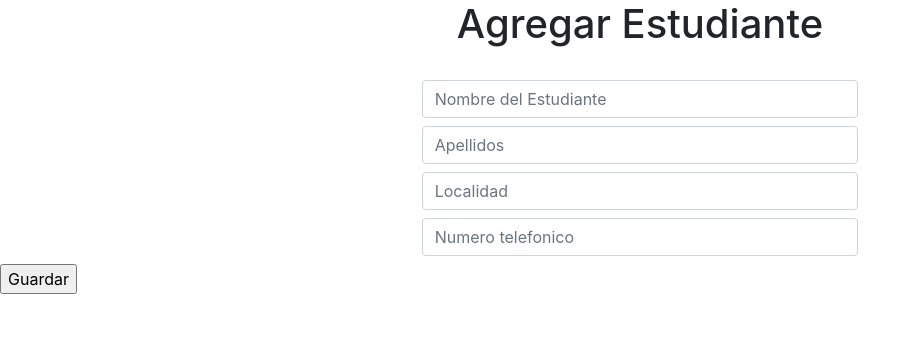
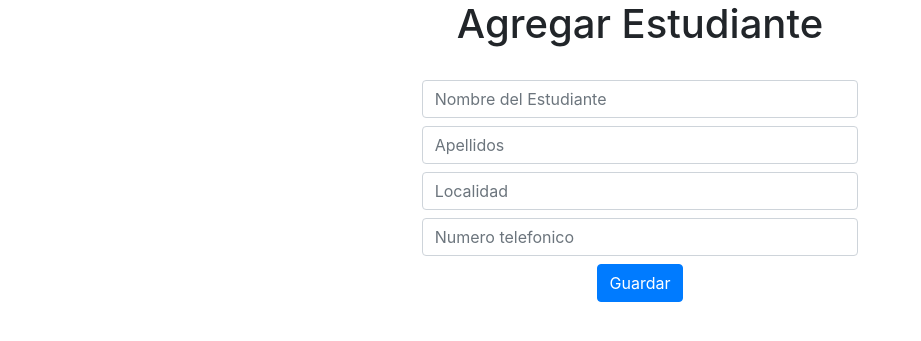
Before and after one commit to Diego448/scholar-control, a Flask app: page /add/student in a window 1280 px wide. Shown: the part 40-381 px from the top of the page, without its empty margins (0-921 px from the left). Run offline with Flask 2, Linux system fonts and the light colour scheme; some libraries are stand-ins or nearby versions.

Commit message:
changed button code

```diff
--- a/webapp/templates/add_student.html
+++ b/webapp/templates/add_student.html
@@ -22,6 +22,8 @@
         <div class="row justify-content-center mb-2">
             <input class="form-control col-sm-4" type="tel" name="phone_number" id="phone_number" placeholder="Numero telefonico" required>
         </div>
-        <input type="submit" value="Guardar">
+        <div class="row justify-content-center">
+            <input class="btn btn-primary" type="submit" value="Guardar">
+        </div>
     </form>
 </body>
```
